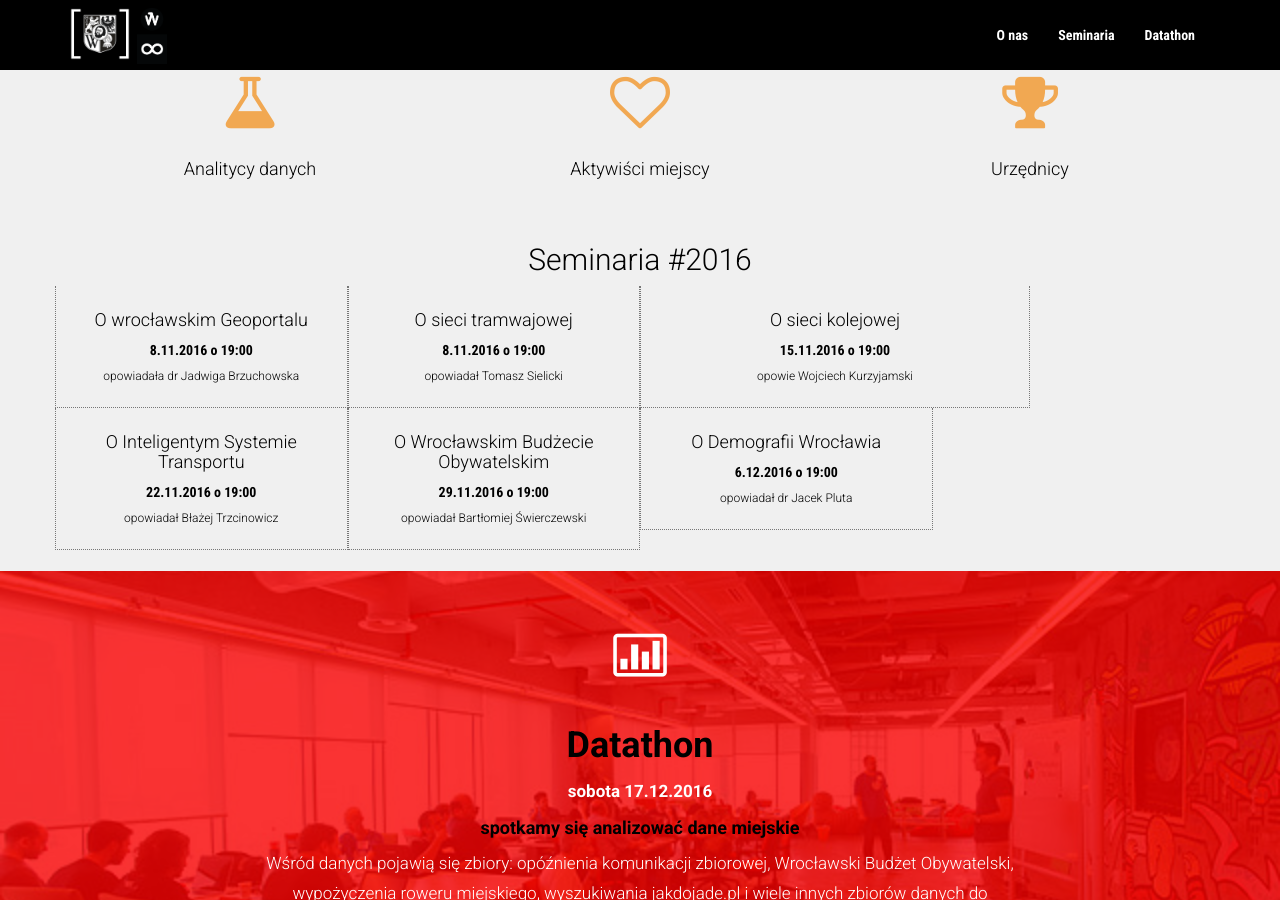
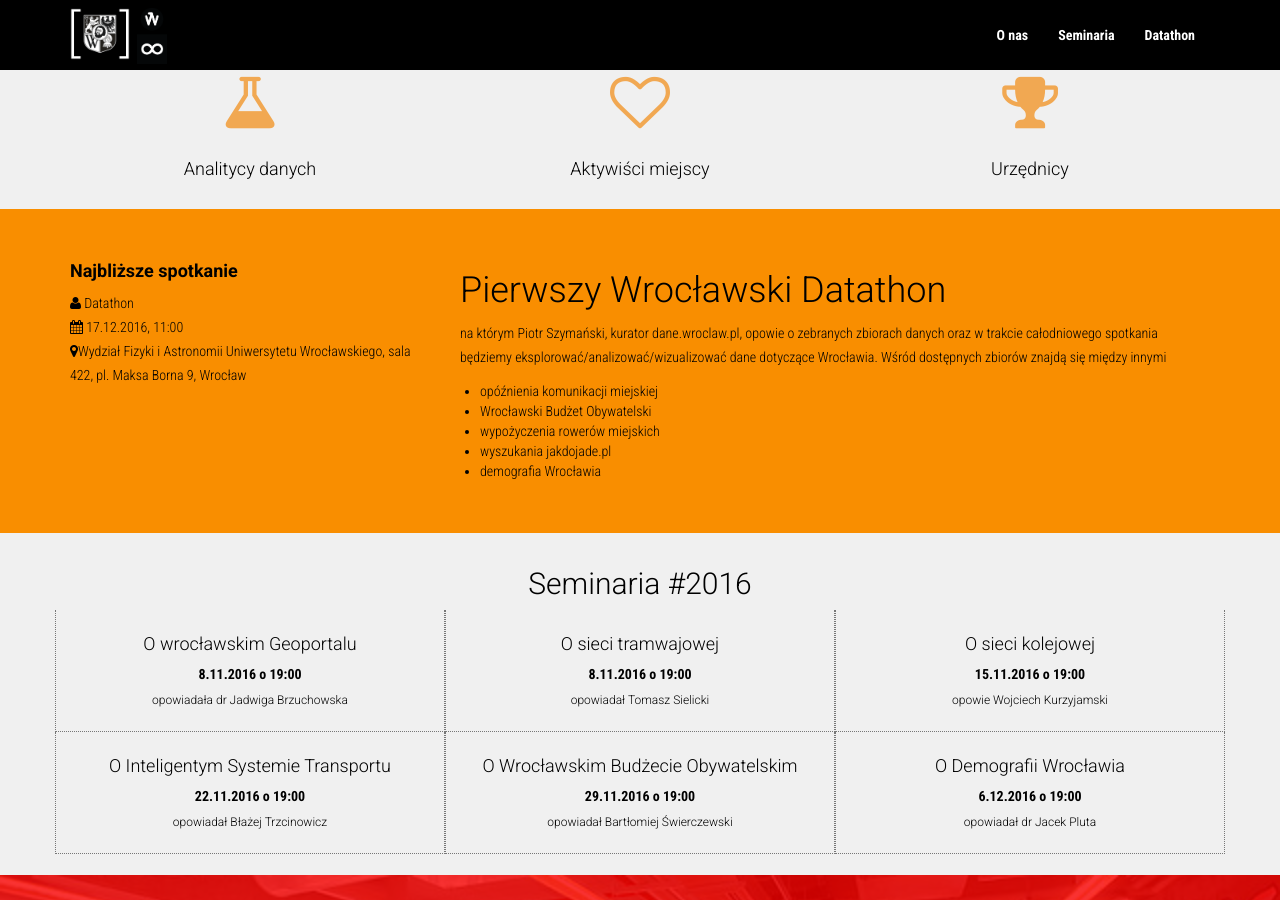
Before and after one commit to wroclawskiedane/wroclawskiedane.github.io, a Jekyll site: the page built from index.html, in a window 1280 px wide and 900 px high, scrolled down 701 px. Built offline with Jekyll 4.4.1, drawn with Linux system fonts in a browser that asks for light colours; nearby versions of some CDN libraries.

Commit message:
Update index.html

```diff
--- a/index.html
+++ b/index.html
@@ -33,25 +33,33 @@ permalink: /
     </div><! --/container -->
 </div><! --/service -->
 
-<!-- div id="seminars" class="event main-event">
+<div id="seminars" class="event main-event">
     <div class="container">
 
         <div class="row">
             <div class="col-md-4" class="sideinfo">
                 <h4>Najbliższe spotkanie</h4>
                 <p>
-                    <i class="fa fa-user" aria-hidden="true"></i> dr Jacek Pluta <br />
-                    <i class="fa fa-calendar" aria-hidden="true"></i> 6.12.2016, 19:30<br />
-                    <i class="fa fa-map-marker" aria-hidden="true"></i> ul. Bolesława Prusa 53/55, Wydział Architektury Politechniki Wrocławskiej, sala nr 17, parter<br />
+                    <i class="fa fa-user" aria-hidden="true"></i> Datathon <br />
+                    <i class="fa fa-calendar" aria-hidden="true"></i> 17.12.2016, 11:00<br />
+                    <i class="fa fa-map-marker" aria-hidden="true"></i>Wydział Fizyki i Astronomii Uniwersytetu Wrocławskiego, sala 422, pl. Maksa Borna 9, Wrocław<br />
                 </p>
             </div>
             <div class="col-md-8">
-                <h1>O demografii Wrocławia</h1>
-                <p>opowie dr Jacek Pluta, socjolog z Uniwersytetu Wrocławskiego, autor i współautor licznych badań społecznych na temat sytuacji społecznej wrocławia, m.in. Wrocławskiej Diagnozy Społecznej, czy diagnoz na potrzeby Strategii Wrocław 2030.</p>
+                <h1>Pierwszy Wrocławski Datathon</h1>
+                <p>na którym Piotr Szymański, kurator dane.wroclaw.pl, opowie o zebranych zbiorach danych oraz w trakcie całodniowego spotkania będziemy eksplorować/analizować/wizualizować dane dotyczące Wrocławia. Wśród dostępnych zbiorów znajdą się między innymi</p>
+                    <ul>
+                        <li>opóźnienia komunikacji miejskiej</li>
+                        <li>Wrocławski Budżet Obywatelski</li>
+                        <li>wypożyczenia rowerów miejskich</li>
+                        <li>wyszukania jakdojade.pl</li>
+                        <li>demografia Wrocławia</li>
+                </ul>
+
             </div>
         </div>
-    </div><! --/container
-</div><! --/service -->
+    </div><!--/container -->
+</div><!--/service -->
 
 <div id="seminars"  class="service">
     <div class="container">
@@ -61,12 +69,12 @@ permalink: /
             </div>
         </div>
         <div class="row centered">
-            <div class="col-md-3 seminar">
+            <div class="col-md-4 seminar">
                 <h4>O wrocławskim Geoportalu<br /></h4>
                 <b>8.11.2016 o 19:00</b>
                 <h6>opowiadała dr Jadwiga Brzuchowska</h6>
             </div>
-            <div class="col-md-3 seminar">
+            <div class="col-md-4 seminar">
                 <h4>O sieci tramwajowej</h4>
                 <b>8.11.2016 o 19:00</b>
                 <h6>opowiadał Tomasz Sielicki</h6>
@@ -78,17 +86,17 @@ permalink: /
             </div>
         </div>
         <div class="row centered">
-            <div class="col-md-3 seminar">
+            <div class="col-md-4 seminar">
                 <h4>O Inteligentym Systemie Transportu</h4>
                 <b>22.11.2016 o 19:00</b>
                 <h6>opowiadał Błażej Trzcinowicz</h6>
             </div>
-            <div class="col-md-3 seminar">
+            <div class="col-md-4 seminar">
                 <h4>O Wrocławskim Budżecie Obywatelskim</h4>
                 <b>29.11.2016 o 19:00</b>
                 <h6>opowiadał Bartłomiej Świerczewski</h6>
             </div>
-            <div class="col-md-3 seminar">
+            <div class="col-md-4 seminar">
                 <h4>O Demografii Wrocławia</h4>
                 <b>6.12.2016 o 19:00</b>
                 <h6>opowiadał dr Jacek Pluta</h6>
```
